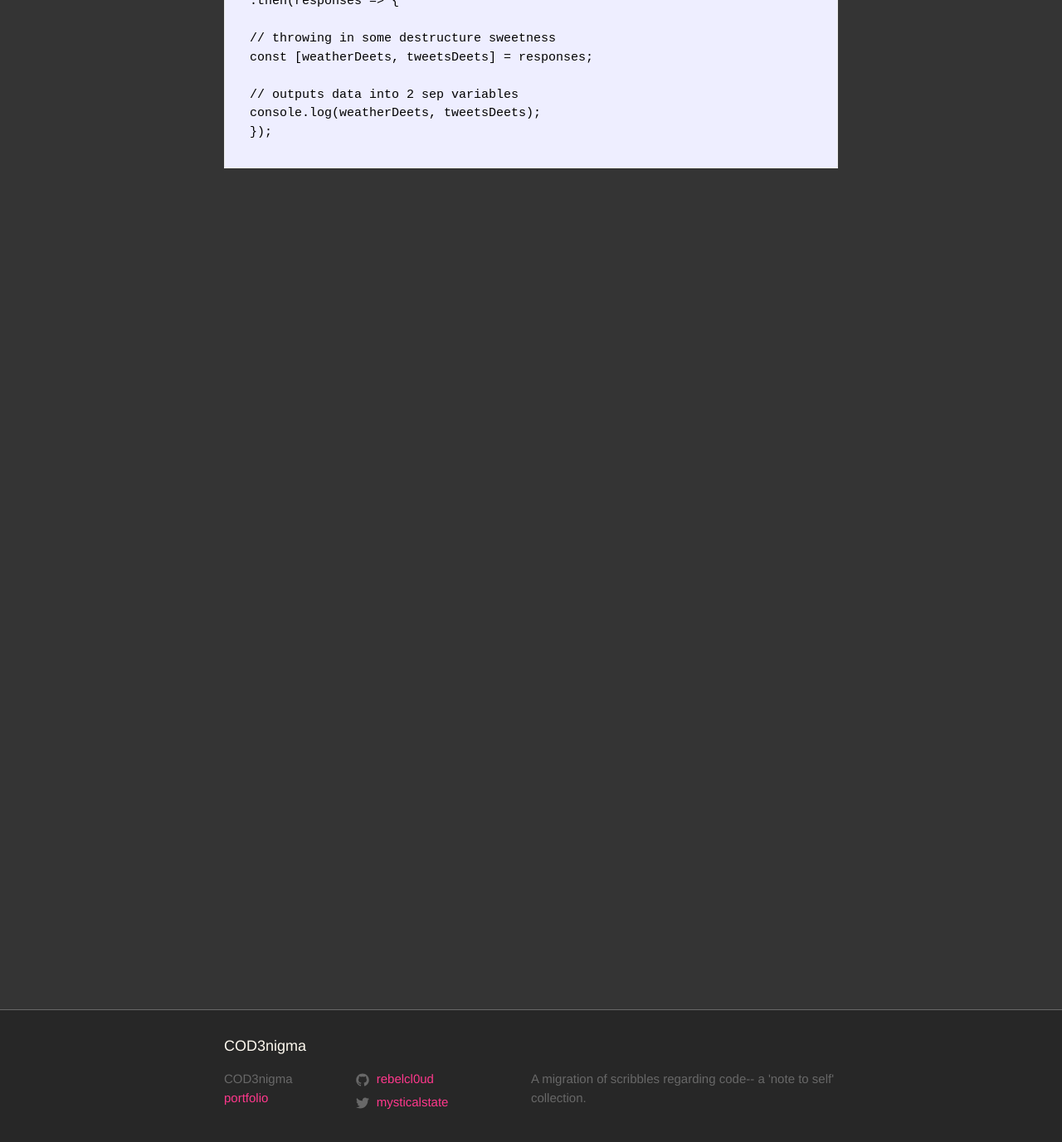
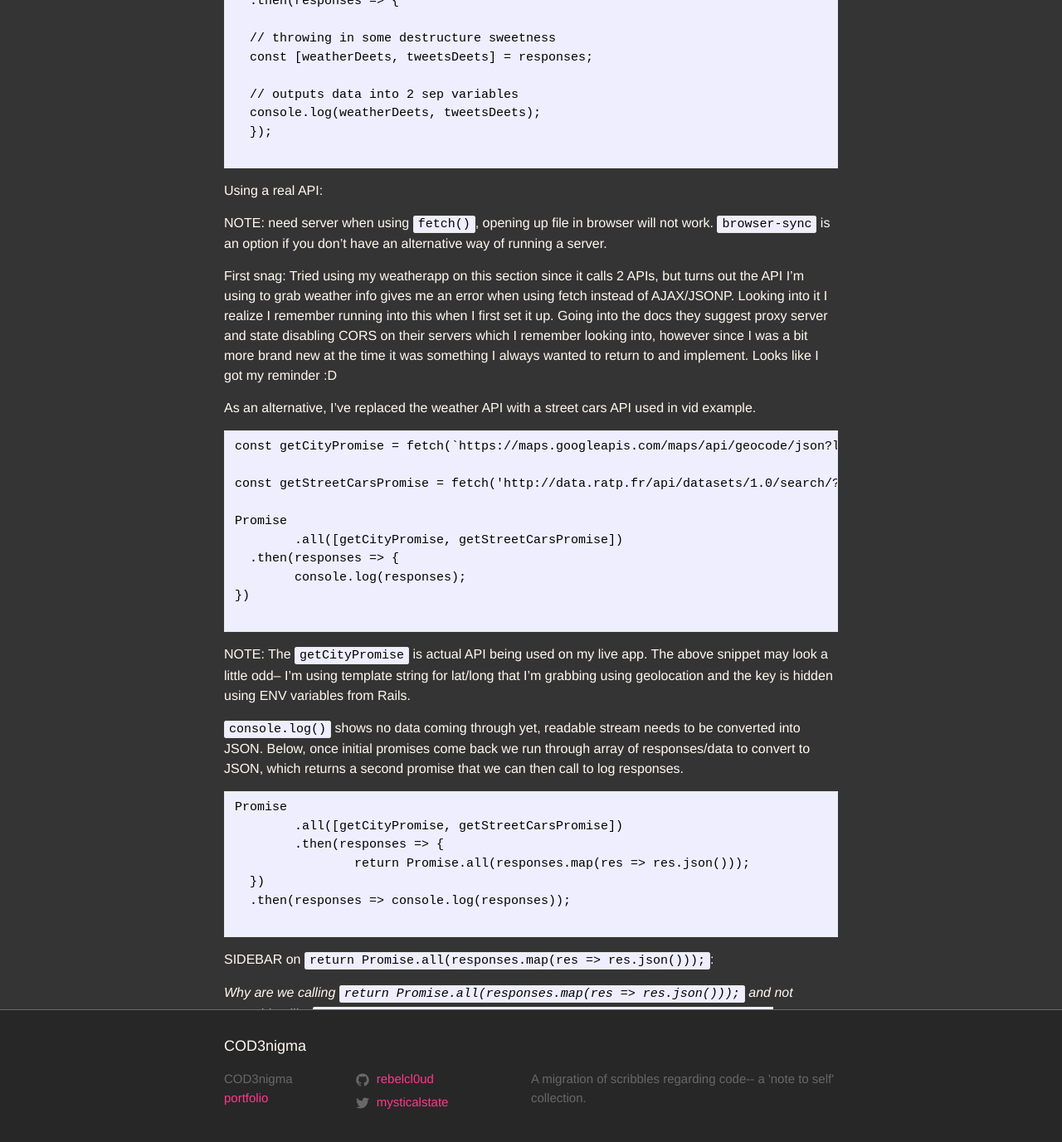
Before and after one commit to rebelcl0ud/blog, a Jekyll site: the page built from _posts/2018-04-12-[35]-es6-status-promises.markdown, in a window 1280 px wide and 1400 px high, scrolled down 5466 px. Shown: the top 1377 px of the window at 83% size. Built offline with Jekyll 4.4.1, drawn with Linux system fonts in a browser that asks for light colours.

Commit message:
used real API from one of my live apps with ex API using fetch/ promises

````diff
--- a/_posts/2018-04-12-[35]-es6-status-promises.markdown
+++ b/_posts/2018-04-12-[35]-es6-status-promises.markdown
@@ -231,3 +231,47 @@ Promise
   });
 
 ```
+
+Using a real API:
+
+NOTE: need server when using `fetch()`, opening up file in browser will not work. `browser-sync` is an option if you don't have an alternative way of running a server.
+
+First snag: Tried using my weatherapp on this section since it calls 2 APIs, but turns out the API I'm using to grab weather info gives me an error when using fetch instead of AJAX/JSONP. Looking into it I realize I remember running into this when I first set it up. Going into the docs they suggest proxy server and state disabling CORS on their servers which I remember looking into, however since I was a bit more brand new at the time it was something I always wanted to return to and implement. Looks like I got my reminder :D
+
+As an alternative, I've replaced the weather API with a street cars API used in vid example.
+
+```
+const getCityPromise = fetch(`https://maps.googleapis.com/maps/api/geocode/json?latlng=${latitude}, ${longitude}&key=<%=ENV['GEO_KEY']%>`);
+
+const getStreetCarsPromise = fetch('http://data.ratp.fr/api/datasets/1.0/search/?q=paris');
+
+Promise
+	.all([getCityPromise, getStreetCarsPromise])
+  .then(responses => {
+  	console.log(responses);
+})
+
+```
+
+NOTE: The `getCityPromise` is actual API being used on my live app. The above snippet may look a little odd-- I'm using template string for lat/long that I'm grabbing using geolocation and the key is hidden using ENV variables from Rails.
+
+`console.log()` shows no data coming through yet, readable stream needs to be converted into JSON. Below, once initial promises come back we run through array of responses/data to convert to JSON, which returns a second promise that we can then call to log responses.
+
+```
+Promise
+	.all([getCityPromise, getStreetCarsPromise])
+	.then(responses => {
+		return Promise.all(responses.map(res => res.json()));
+  })
+  .then(responses => console.log(responses));
+
+```
+
+SIDEBAR on `return Promise.all(responses.map(res => res.json()));`:
+
+*Why are we calling `return Promise.all(responses.map(res => res.json()));`
+and not something like `return Promise.all(responses.map(res => JSON.parse(res))); or something`?*
+
+Because, there are many different types of data that can come back. Ex: arrayBuffer(), blob(), json(), text(), formData(). In other words, don't assume AJAX requests will always be JSON.
+
+^Reference: [Using Fetch - MDN](https://developer.mozilla.org/en-US/docs/Web/API/Fetch_API/Using_Fetch)
````
